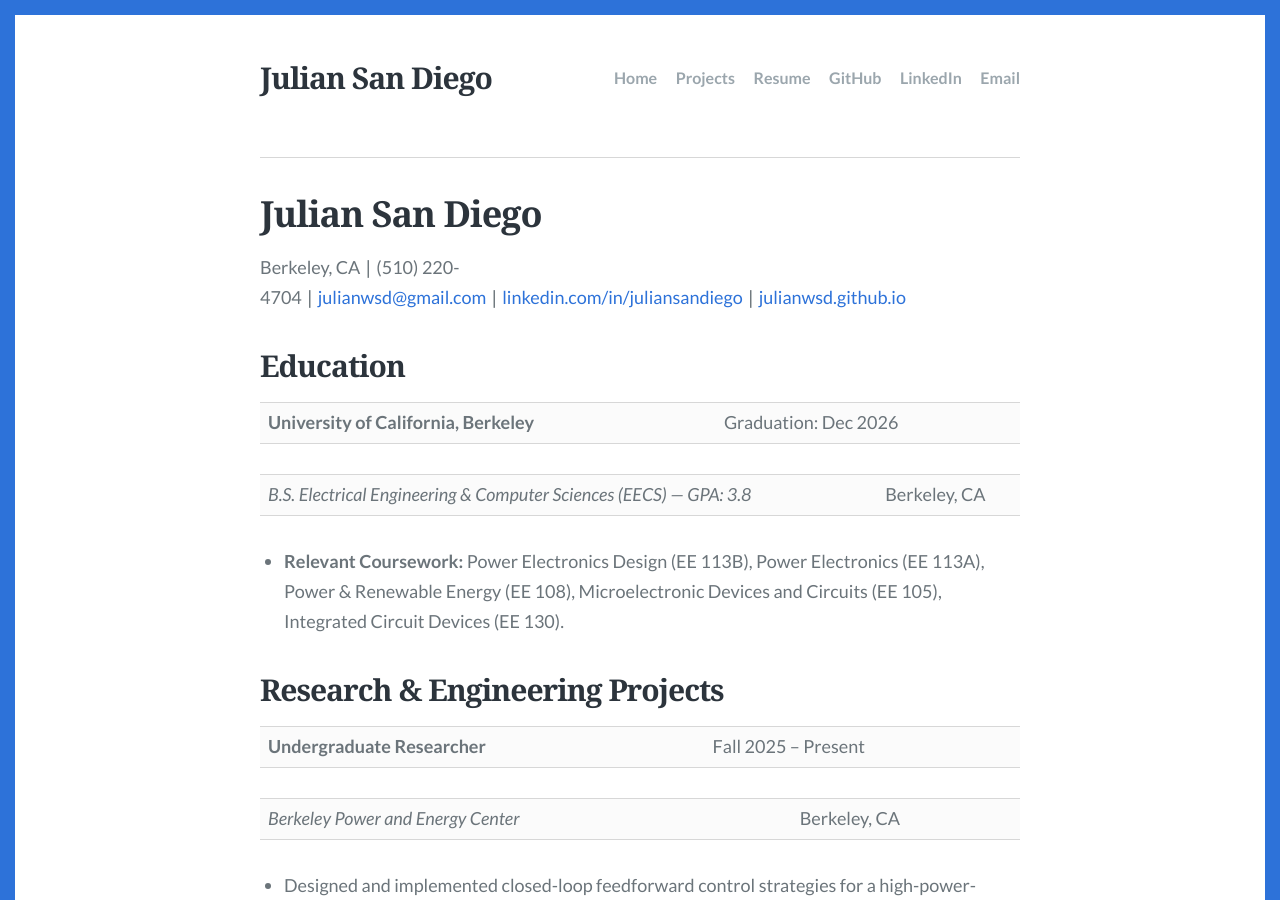
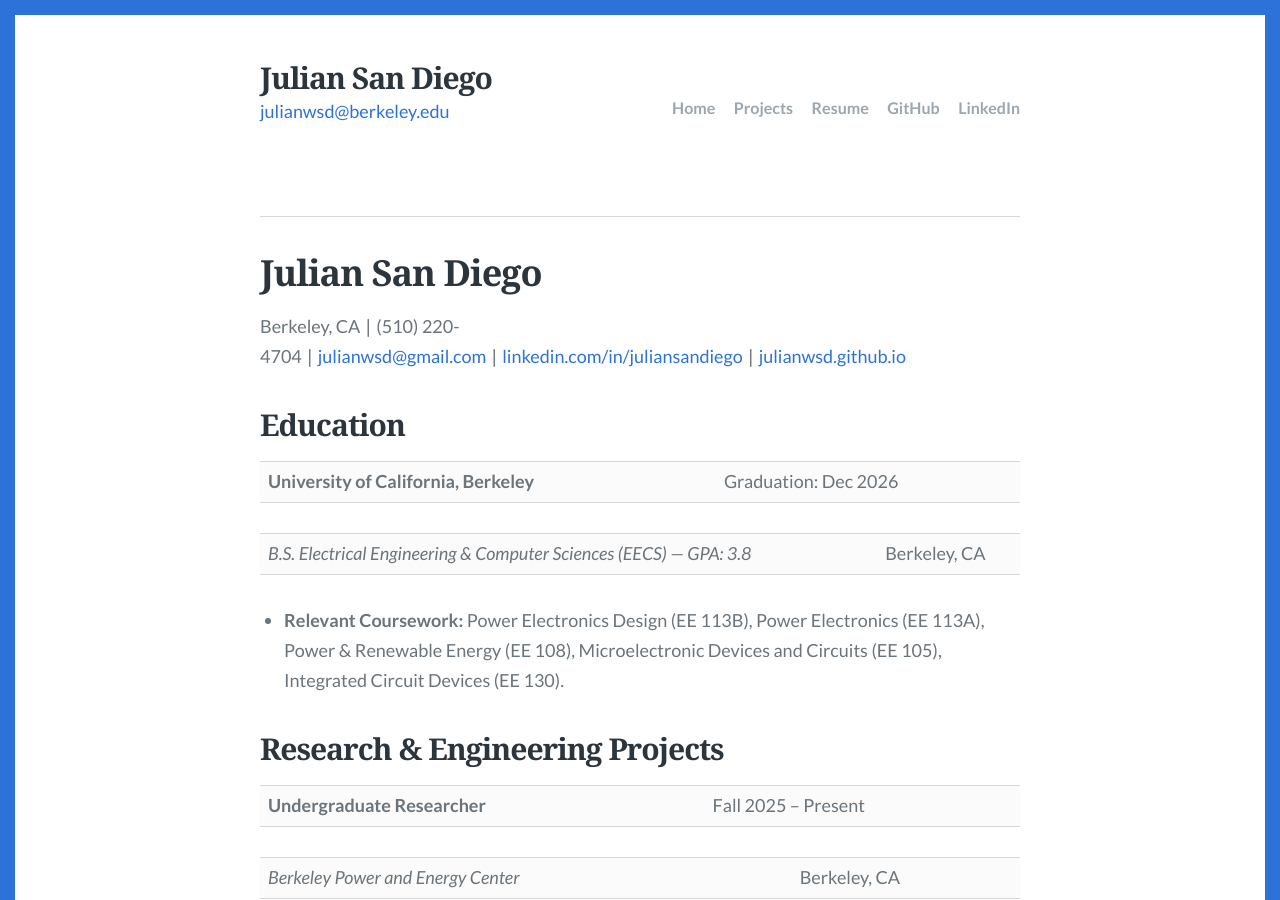
Before and after one commit to julianwsd/julianwsd.github.io, a Jekyll site: the page built from resume.md, in a window 1280 px wide and 900 px high. Built offline with Jekyll 4.4.1, drawn with Linux system fonts in a browser that asks for light colours.

Commit message:
vault backup: 2026-07-21 11:58:25

```diff
--- a/_includes/header.html
+++ b/_includes/header.html
@@ -1,9 +1,17 @@
 <header class="site-header">
-  {% if page.url == "/" %}
-  <h1 class="site-title"><a class="logo-text" href="{{ site.baseurl }}/">{{site.title}}</a></h1>
-  {% else %}
-  <p class="site-title"><a class="logo-text" href="{{ site.baseurl }}/">{{site.title}}</a></p>
-  {% endif %}
+  <div class="site-branding">
+    {% if page.url == "/" %}
+      <h1 class="site-title"><a class="logo-text" href="{{ site.baseurl }}/">{{site.title}}</a></h1>
+    {% else %}
+      <p class="site-title"><a class="logo-text" href="{{ site.baseurl }}/">{{site.title}}</a></p>
+    {% endif %}
+
+    <!-- Email Subtitle -->
+    <p class="site-email">
+      <a href="mailto:julianwsd@berkeley.edu">julianwsd@berkeley.edu</a>
+    </p>
+  </div>
+
   <nav class="site-navigation">
     <div class="site-navigation-wrap">
       <h2 class="screen-reader-text">Main navigation</h2>
@@ -18,15 +26,12 @@
         </li>
         {% endfor %}
 
-        <!-- Plain Text External Links -->
+        <!-- Social Links in Menu -->
         <li class="menu-item">
-          <a href="https://github.com/yourusername" target="_blank" rel="noopener">GitHub</a>
+          <a href="https://github.com/julianwsd" target="_blank" rel="noopener">GitHub</a>
         </li>
         <li class="menu-item">
-          <a href="https://linkedin.com/in/yourusername" target="_blank" rel="noopener">LinkedIn</a>
-        </li>
-        <li class="menu-item">
-          <a href="mailto:your-email@berkeley.edu">Email</a>
+          <a href="https://linkedin.com/in/juliansandiego" target="_blank" rel="noopener">LinkedIn</a>
         </li>
       </ul><!-- .menu -->
       <button id="menu-close" class="menu-toggle"><span class="screen-reader-text">Close Menu</span><span
```
